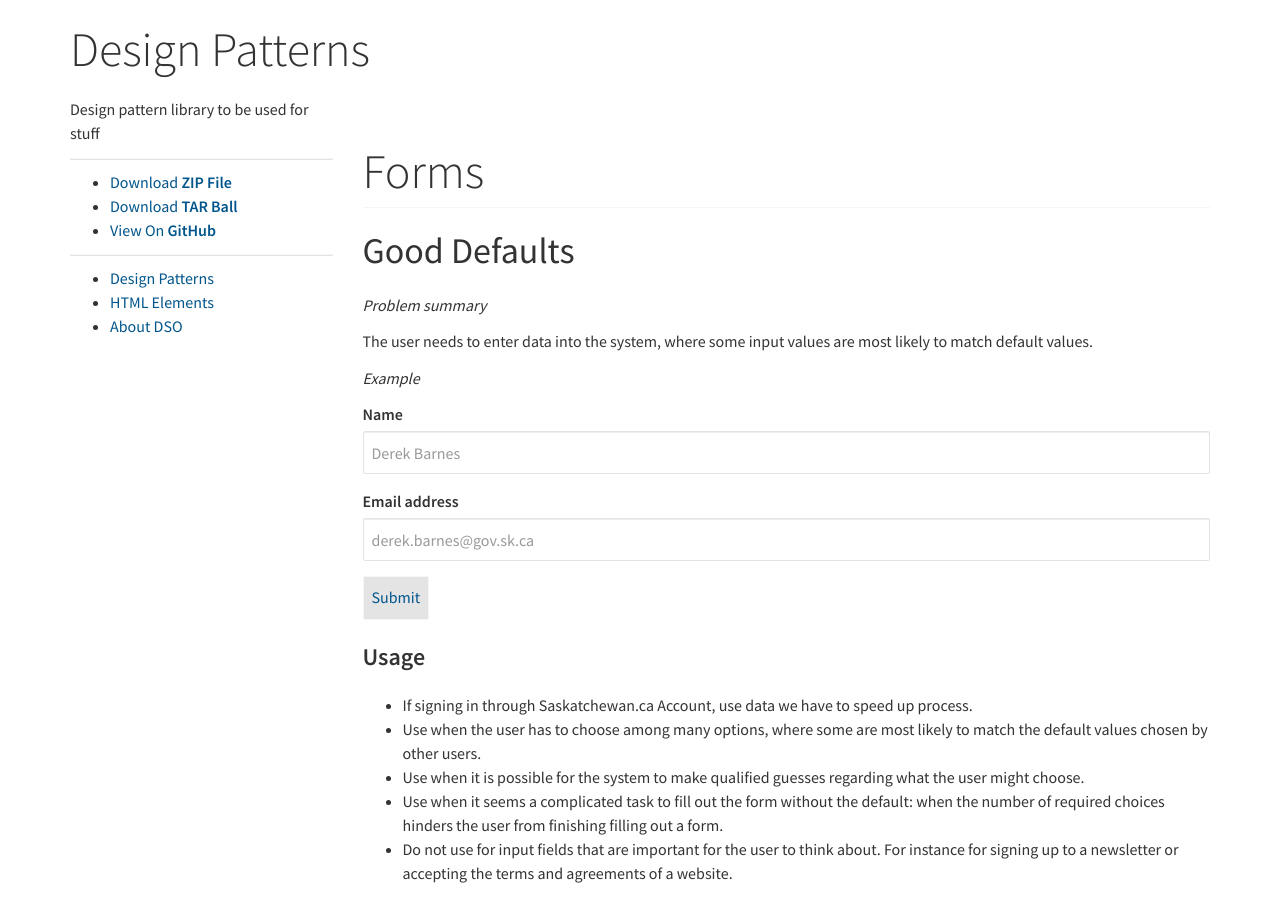
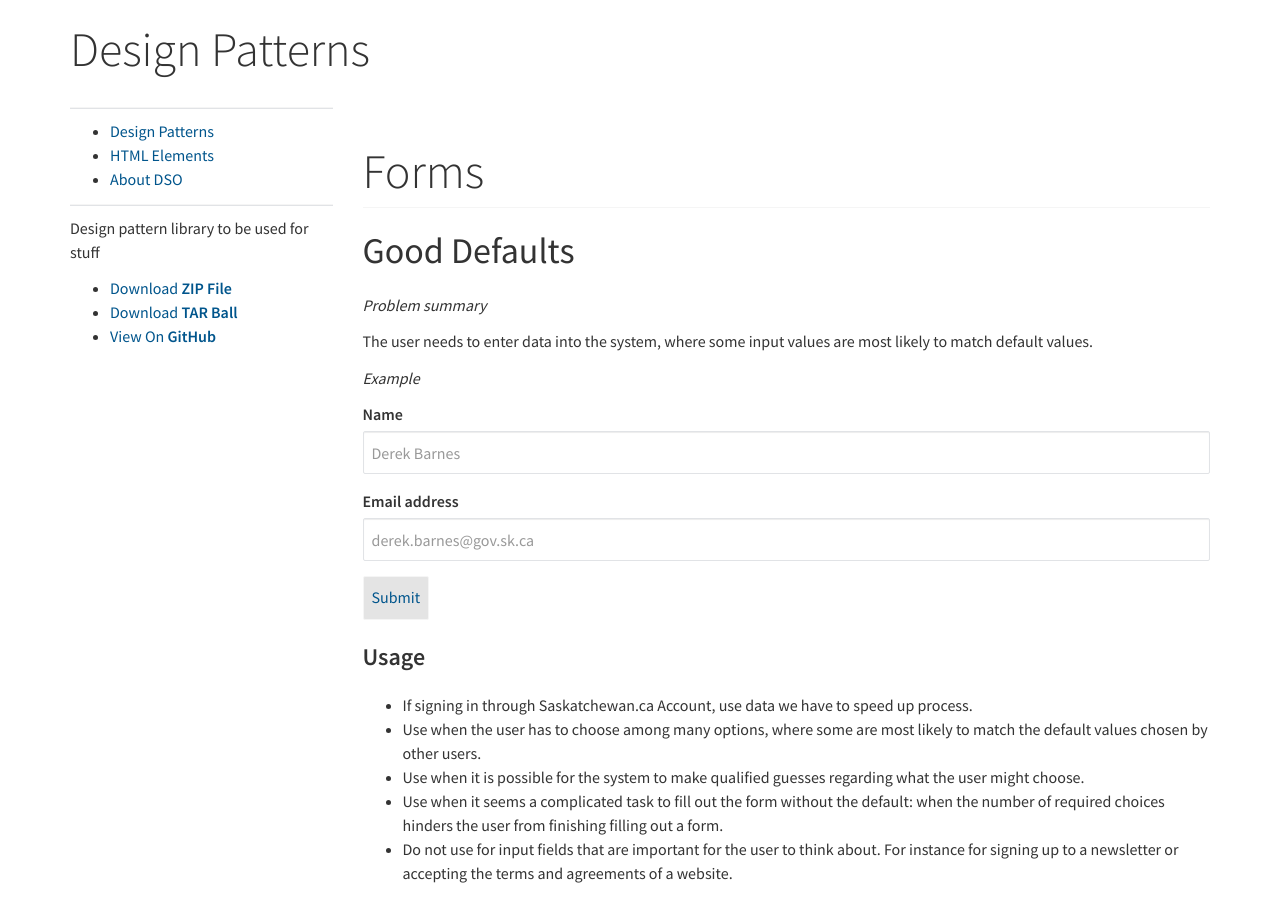
Before and after one commit to dbsask/patternlibrary, a Jekyll site: the page built from index.md, in a window 1280 px wide and 900 px high. Built offline with Jekyll 4.4.1, drawn with Linux system fonts in a browser that asks for light colours.

Commit message:
Update sask.html

```diff
--- a/_layouts/sask.html
+++ b/_layouts/sask.html
@@ -38,9 +38,15 @@
     </div>
     <div class="row">
       <div class="col-md-3">
+        <hr>
+            <ul class="nav-items">
+          <li><a href="./">Design Patterns</a></li>
+          <li><a href="./html-elements">HTML Elements</a></li>
+          <li><a href="./about">About DSO</a></li>
+        </ul>
 
-        <p>{{ site.description | default: site.github.project_tagline }}</p>
 <hr>
+ <p>{{ site.description | default: site.github.project_tagline }}</p>
         {% if site.show_downloads %}
         <ul class="downloads">
           <li><a href="{{ site.github.zip_url }}">Download <strong>ZIP File</strong></a></li>
@@ -48,12 +54,7 @@
           <li><a href="{{ site.github.repository_url }}">View On <strong>GitHub</strong></a></li>
         </ul>
         {% endif %}
-        <hr>
-            <ul class="nav-items">
-          <li><a href="./">Design Patterns</a></li>
-          <li><a href="./html-elements">HTML Elements</a></li>
-          <li><a href="./about">About DSO</a></li>
-        </ul>
+
 
       </div>
       <div class="col-md-9">
```
